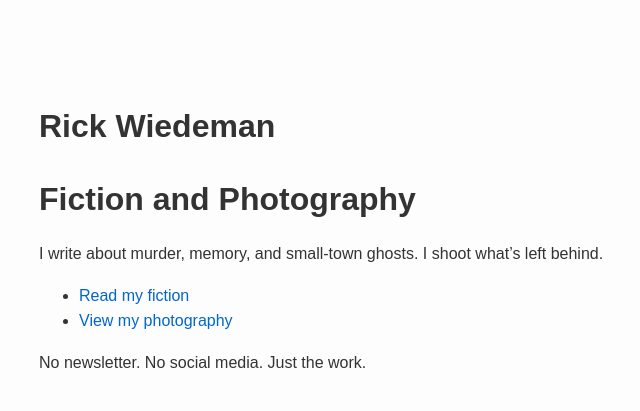
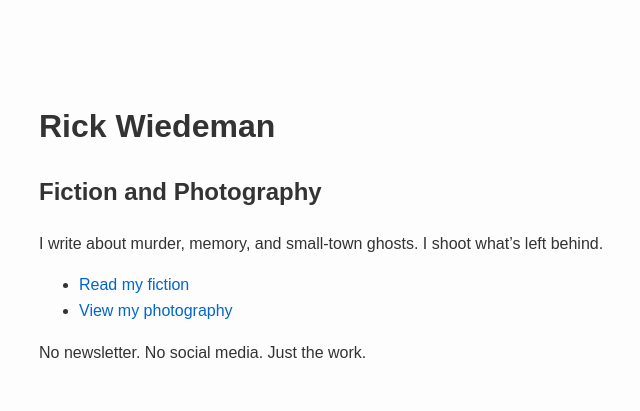
Before and after one commit to RickWiedeman/rickwiedeman.github.io, a plain HTML site: page index.html in a window 1280 px wide. Shown: the whole page, without its empty margins (301-941 px from the left). Drawn offline with Linux system fonts and the light colour scheme.

Commit message:
Update index.html

```diff
--- a/index.html
+++ b/index.html
@@ -29,7 +29,7 @@
 </head>
 <body>
   <h1>Rick Wiedeman</h1>
-  <h1>Fiction and Photography</h1>
+  <h2>Fiction and Photography</h2>
   <p>I write about murder, memory, and small-town ghosts. I shoot what’s left behind.</p>
   <ul>
     <li><a href="https://amazon.com/author/rickwiedeman" target="_blank">Read my fiction</a></li>
```
